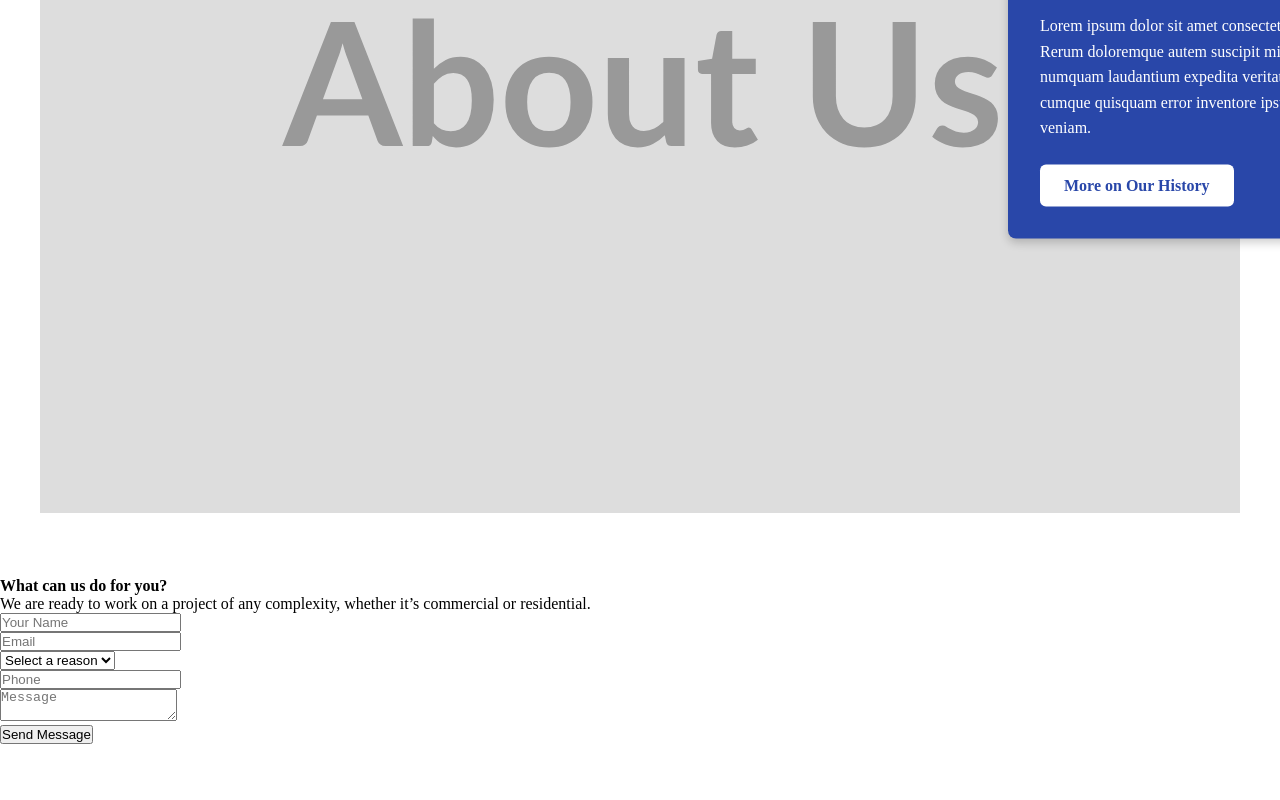
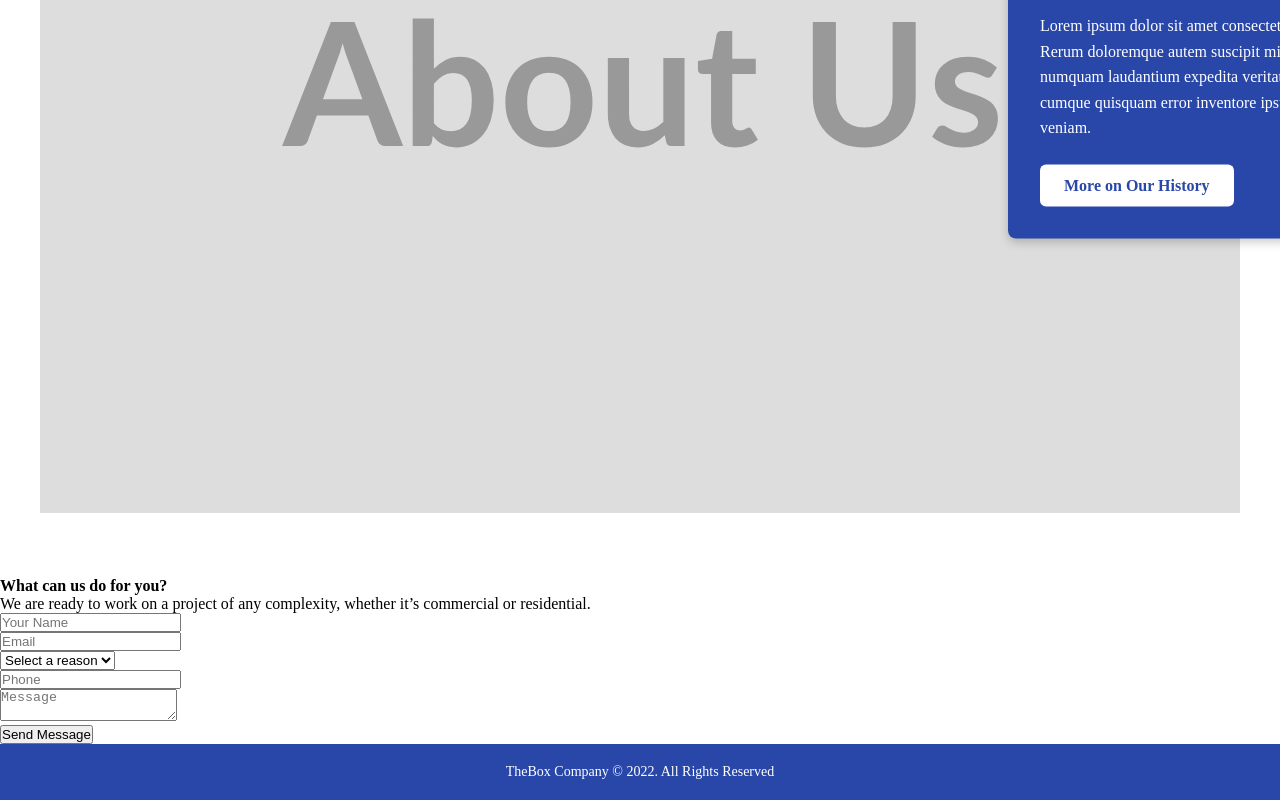
Before and after one commit to GabrielCorona2001/NextLandingPage, a Next.js app: page / in a window 1280 px wide. Shown: the part 1402-2202 px from the top of the page. Before the commit the page ends 2146 px from the top, so only its background shows below. Built offline with nearby package versions, Linux system fonts and the light colour scheme.

Commit message:
feat(footer): footer text and style

```diff
--- a/src/app/layout.tsx
+++ b/src/app/layout.tsx
@@ -2,6 +2,7 @@
 import { Geist, Geist_Mono } from "next/font/google";
 import "./globals.css";
 import Header from "./ui/header/Header";
+import { Footer } from "./ui/footer/Footer";
 
 const geistSans = Geist({
   variable: "--font-geist-sans",
@@ -29,6 +30,7 @@
 
         <Header />
         {children}
+        <Footer />
       </body>
     </html>
   );
--- /dev/null
+++ b/src/app/ui/footer/Footer.module.scss
@@ -0,0 +1,13 @@
+@import "../../variables.module.scss";
+
+
+
+.footer {
+background-color: $primary-color;
+color: $white-01;
+text-align: center;
+padding: 20px 0;
+font-size: 14px;
+
+
+}
--- /dev/null
+++ b/src/app/ui/footer/Footer.tsx
@@ -0,0 +1,6 @@
+import styles from './Footer.module.scss';
+
+export const Footer = () => {
+    return (
+        <footer className={styles.footer}> TheBox Company © 2022. All Rights Reserved </footer>)
+}
```
